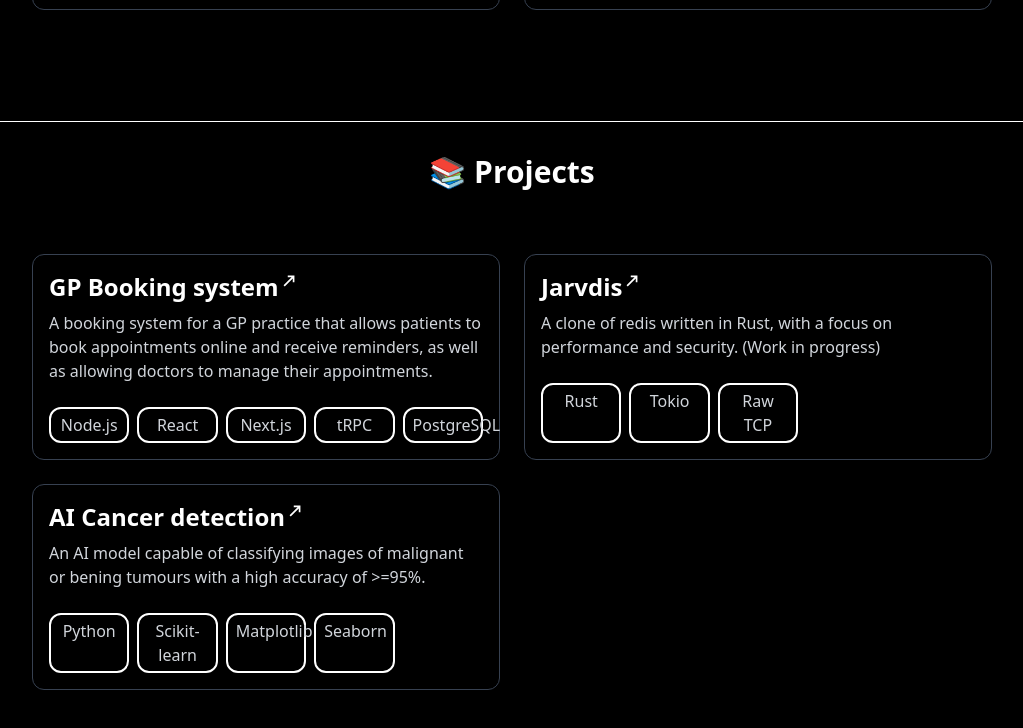
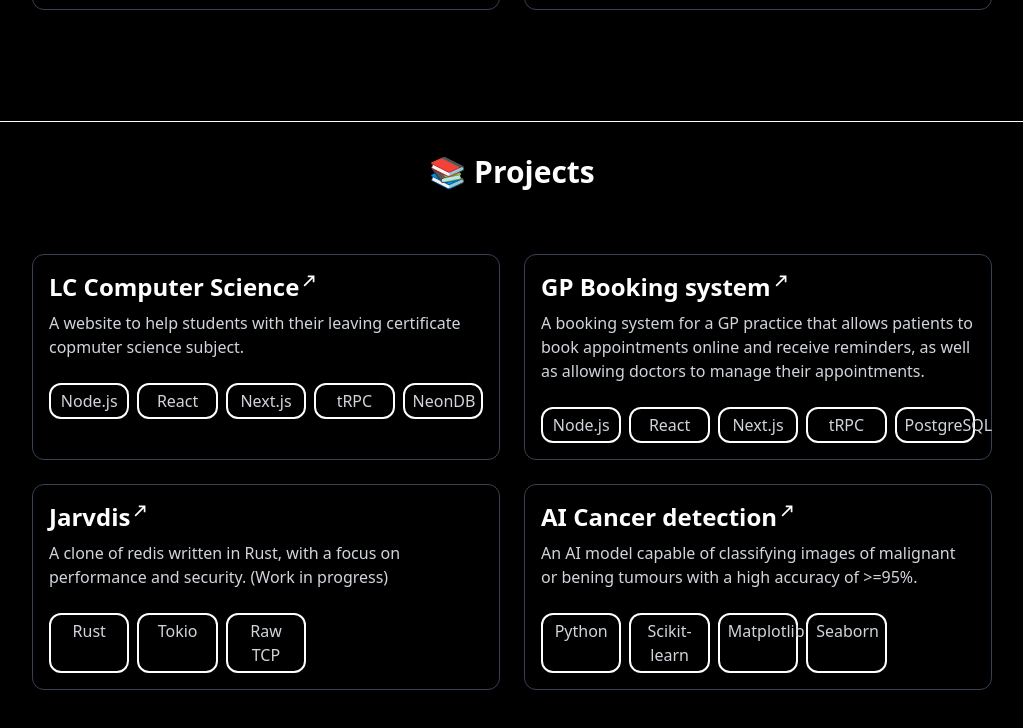
Before and after one commit to CaraTortu/javier.ie, an Astro site in the folder astro_site/: page / in a window 1280 px wide. Shown: the part 1559-2287 px from the top of the page, without its empty margins (128-1151 px from the left). Built offline with nearby package versions, Linux system fonts and the light colour scheme; Astro itself is replaced by a stand-in of ours.

Commit message:
feat: Add lc computer science project

```diff
--- a/astro_site/src/pages/index.astro
+++ b/astro_site/src/pages/index.astro
@@ -128,6 +128,40 @@ import Layout from "../layouts/Layout.astro";
         >
             <div class="flex flex-col gap-2">
                 <a
+                    href="https://github.com/CaraTortu/lccomputerscience"
+                    target="_blank"
+                    class="text-2xl font-bold flex items-start"
+                >
+                    <p>LC Computer Science</p>
+                    <svg
+                        stroke="currentColor"
+                        fill="none"
+                        stroke-width="0"
+                        viewBox="0 0 24 24"
+                        height="20px"
+                        width="20px"
+                        xmlns="http://www.w3.org/2000/svg"
+                    >
+                        <path
+                            d="M10.5253 5.49475L10.5206 7.49475L15.0782 7.50541L5.47473 17.0896L6.88752 18.5052L16.5173 8.89479L16.5065 13.5088L18.5065 13.5134L18.5253 5.51345L10.5253 5.49475Z"
+                            fill="currentColor"></path>
+                    </svg>
+                </a>
+                <p class="text-gray-300">
+                    A website to help students with their leaving certificate copmuter science subject.
+                </p>
+                <div
+                    class="text-gray-300 grid grid-cols-2 md:grid-cols-5 gap-2 place-content-center mt-4 *:py-1 *:px-2 *:border-2 *:border-white *:rounded-xl *:text-center"
+                >
+                    <p>Node.js</p>
+                    <p>React</p>
+                    <p>Next.js</p>
+                    <p>tRPC</p>
+                    <p>NeonDB</p>
+                </div>
+            </div>
+            <div class="flex flex-col gap-2">
+                <a
                     href="https://github.com/CaraTortu/team_project_2024"
                     target="_blank"
                     class="text-2xl font-bold flex items-start"
```
